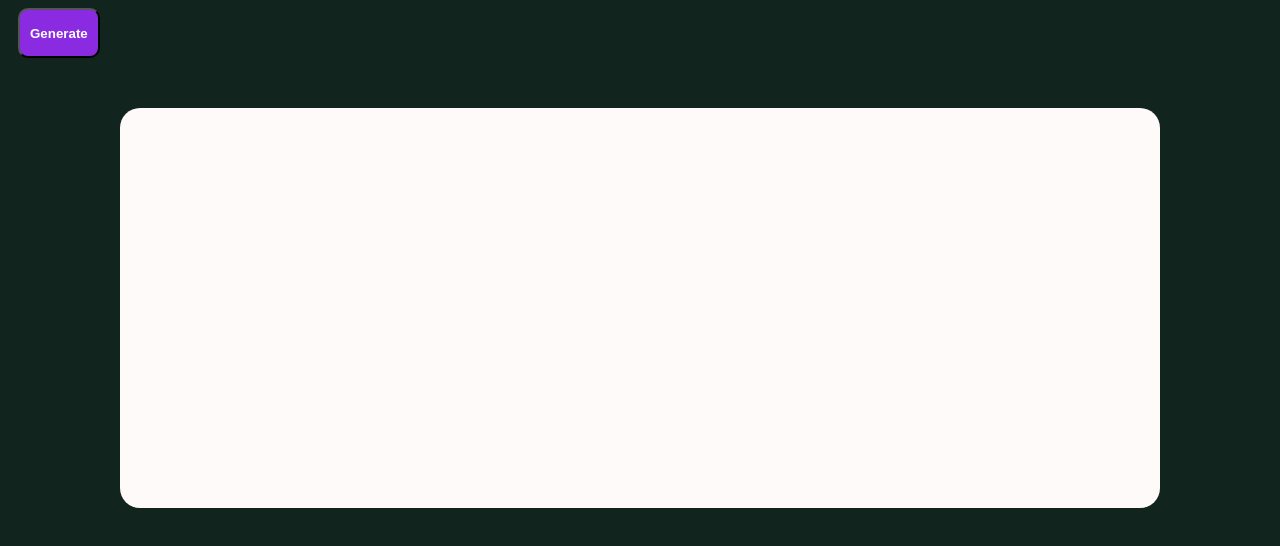
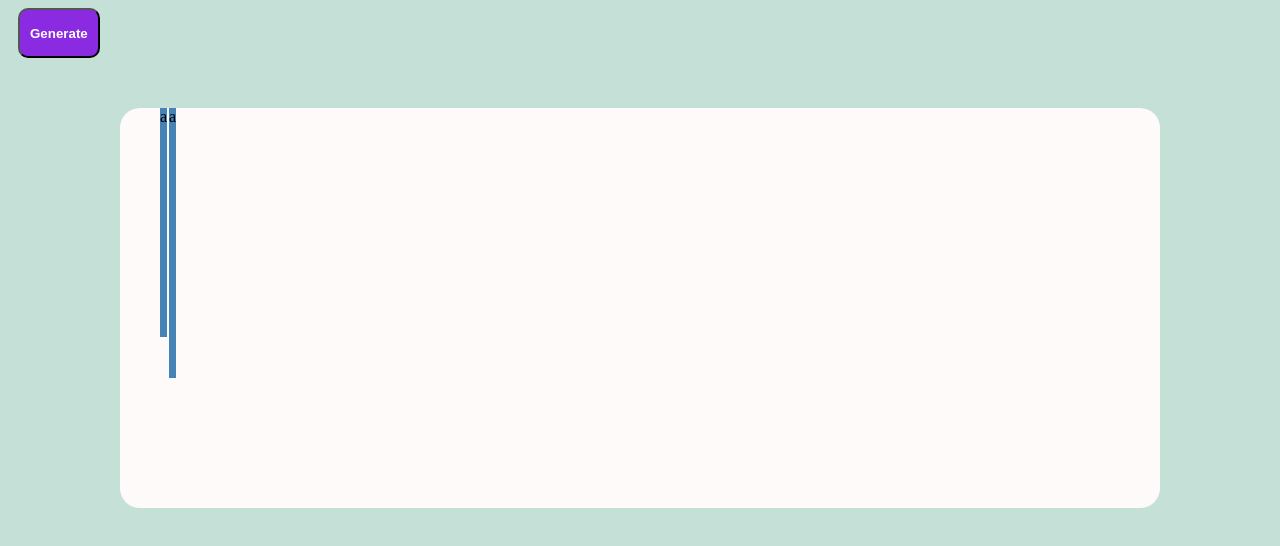
Before and after one commit to code-anmol/sorting-visualizer, a plain HTML site: page index.html in a window 1280 px wide. Drawn offline with Linux system fonts and the light colour scheme.

Commit message:
fixed reload button and added list items

```diff
--- a/index.html
+++ b/index.html
@@ -12,7 +12,7 @@
 
     <nav>
         <div></div>
-        <button class="btn" onclick="reload()">Generate</button>
+        <button class="btn" onclick="reloadPage()">Generate</button>
 
 
     </nav>
--- a/script.js
+++ b/script.js
@@ -2,7 +2,19 @@ let list = document.getElementById("list");
 let length = 20;
 
 let nums = generateRandomNumbers(length);
-console.log(nums);
+
+let listItem = document.createElement("li");
+let listItem2 = document.createElement("li");
+listItem.innerHTML = "a";
+listItem2.innerHTML = "a";
+listItem.style.height = nums[0]+"px";
+listItem2.style.height = nums[1]+"px";
+
+list.appendChild(listItem);
+list.appendChild(listItem2);
+
+
+
 
 
 
@@ -15,3 +27,7 @@ function generateRandomNumbers(length){
 
     return nums;
 }
+
+function reloadPage(){
+    location.reload();
+}
--- a/style.css
+++ b/style.css
@@ -1,5 +1,5 @@
 body{
-    background-color: rgb(18, 36, 30);
+    background-color: rgb(196, 224, 215);
 }
 
 .btn{
@@ -11,6 +11,10 @@ body{
     color: white;
     font-weight: bolder;
     box-sizing: border-box;
+}
+
+li{
+    background-color: steelblue;
 }
 
 
@@ -28,8 +32,11 @@ nav{
 
 #list{
     margin: 50px;
-
+    display: flex;
+    column-gap: 2px;
+    flex-direction: row;
     background-color: snow;
+    list-style: none;
     width: 1000px;
     height: 400px;
     border-radius: 20px;
```
